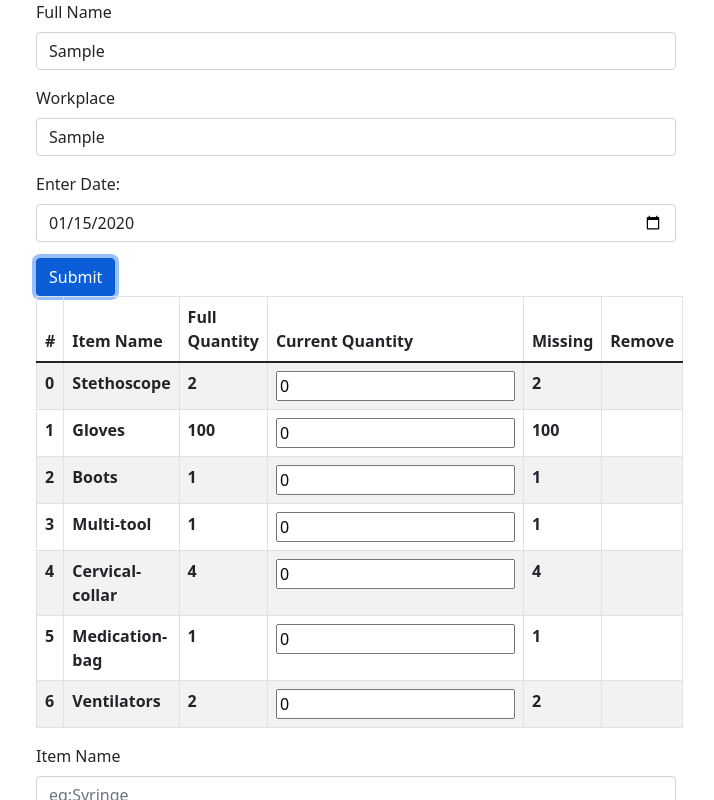
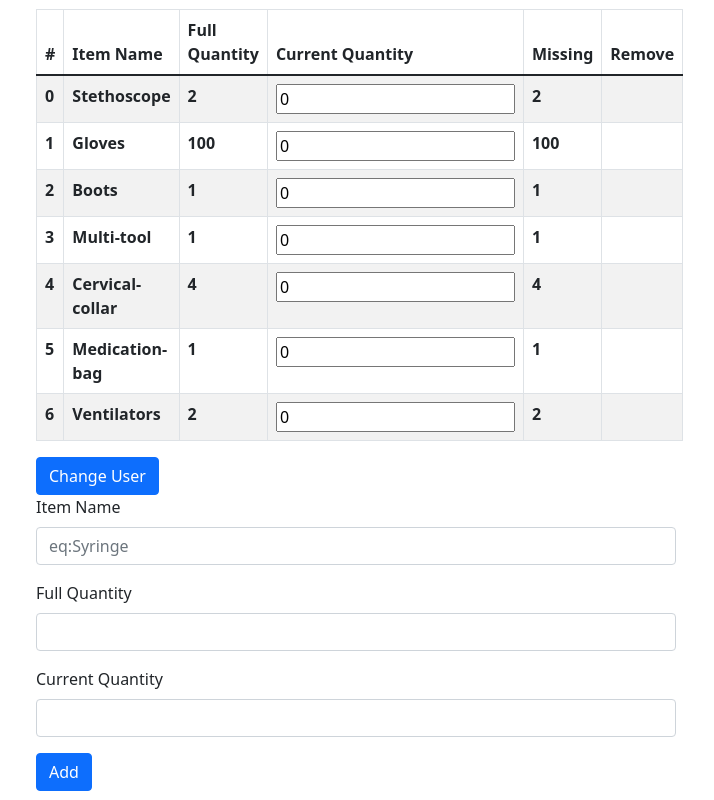
Before and after one commit to 17Amir17/ReduxWeekend, a React (Create React App) app: page / in a window 1280 px wide. Both pictures are taken after typing "Sample", "Sample", "2020-01-15" into the empty fields and a click on the button "Submit". Shown: the top 800 px of the page, without its empty margins (284-998 px from the left). Built offline with nearby package versions, Linux system fonts and the light colour scheme.

Commit message:
Added change user

```diff
--- a/src/Componenets/App.tsx
+++ b/src/Componenets/App.tsx
@@ -8,9 +8,15 @@ function App() {
   const user = useAppSelector((state) => state.user);
   return (
     <div className="App">
-      <UserForm />
-      <Equipment />
-      {user.userSet ? <AddEquipment /> : <></>}
+      {user.userSet ? (
+        <>
+          {' '}
+          <Equipment />
+          <AddEquipment />
+        </>
+      ) : (
+        <UserForm />
+      )}
     </div>
   );
 }
--- a/src/Componenets/Equipment.tsx
+++ b/src/Componenets/Equipment.tsx
@@ -6,6 +6,7 @@ import React, {
 import { useAppDispatch, useAppSelector } from '../ReduxManagement/hooks';
 import { Table, Button } from 'react-bootstrap';
 import { removeEquipment, updateEquipment } from '../Reducers/equipmentReducer';
+import { resetUser } from '../Reducers/userReducer';
 
 export default function Equipment() {
   const user = useAppSelector((state) => state.user);
@@ -78,6 +79,13 @@ export default function Equipment() {
           })}
         </tbody>
       </Table>
+      <Button
+        onClick={() => {
+          dispatch(resetUser());
+        }}
+      >
+        Change User
+      </Button>
     </div>
   );
 }
--- a/src/Reducers/userReducer.ts
+++ b/src/Reducers/userReducer.ts
@@ -24,10 +24,13 @@ export const userSlice = createSlice({
       state.workplace = action.payload.workplace;
       state.userSet = true;
     },
+    resetUser: (state) => {
+      state.userSet = false;
+    },
   },
 });
 
-export const { setUser } = userSlice.actions;
+export const { setUser, resetUser } = userSlice.actions;
 
 // Other code such as selectors can use the imported `RootState` type
 export const selectUser = (state: RootState) => state.user;
--- a/src/styles/index.css
+++ b/src/styles/index.css
@@ -26,3 +26,9 @@ code {
 .user-form {
   width: 100%;
 }
+
+#root,
+body,
+.App {
+  height: 100vh;
+}
```
